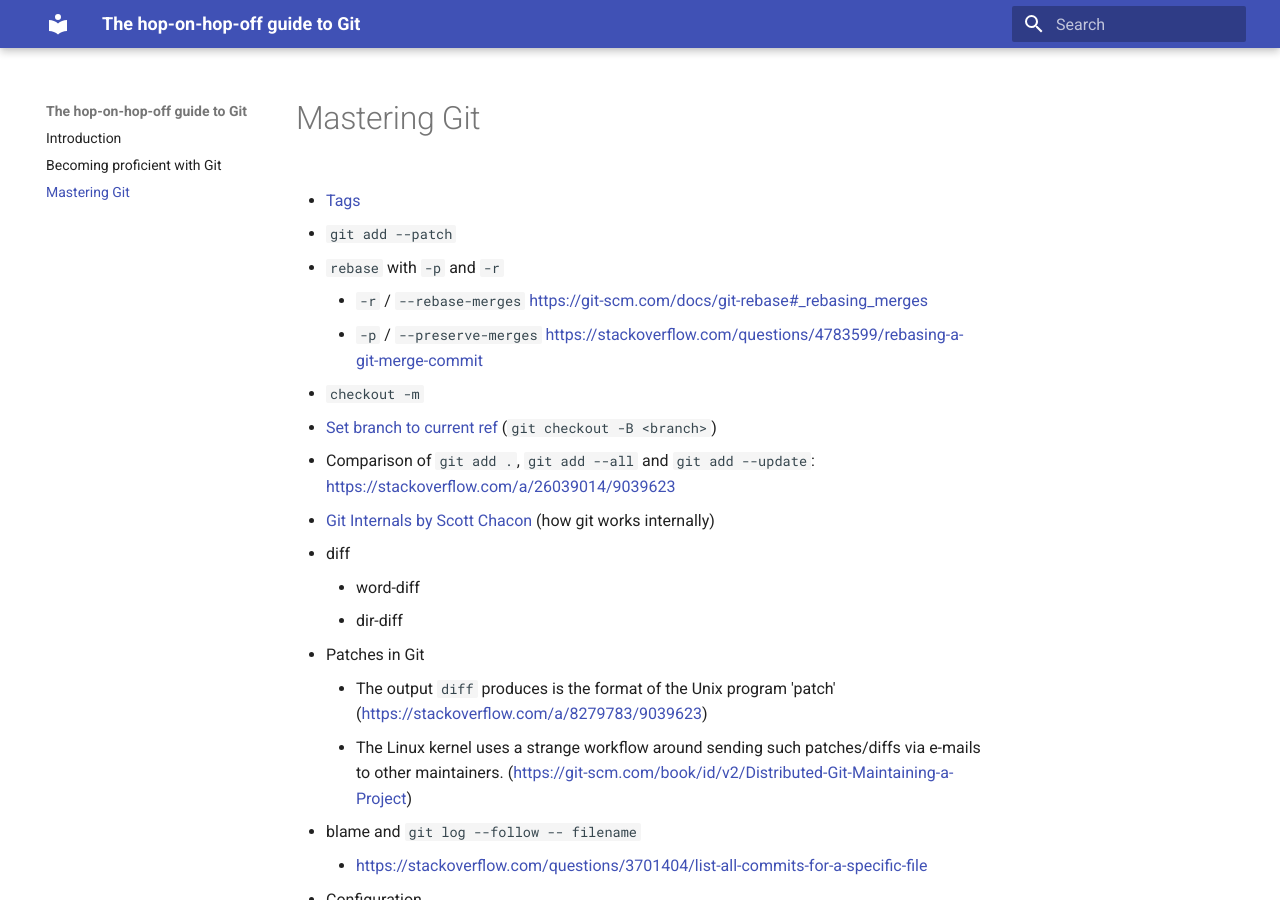
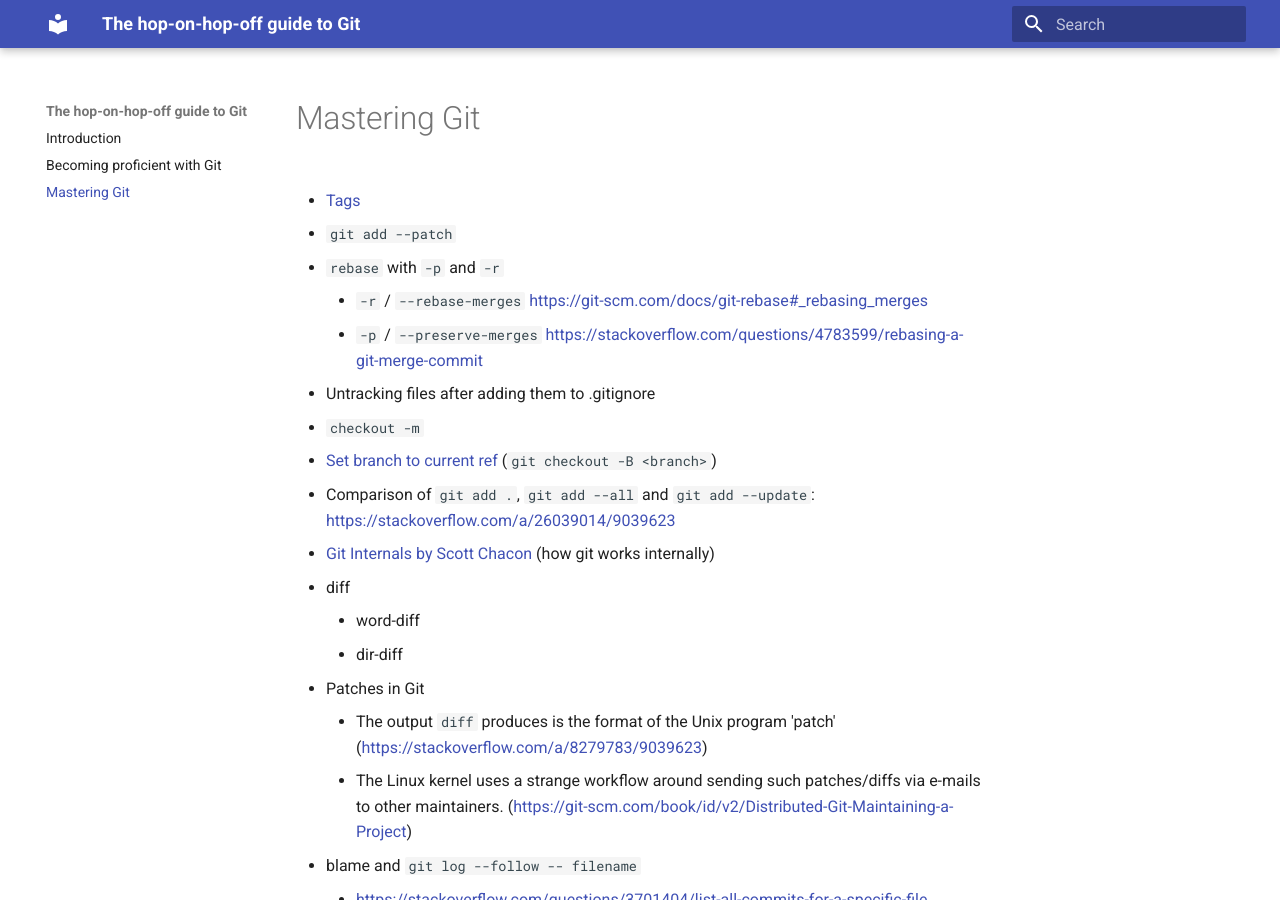
Before and after one commit to pofl/hop-on-hop-off-git, an MkDocs documentation site: the page built from docs/rest.md, in a window 1280 px wide and 900 px high. Built offline with MkDocs 1.6.1 and Material for MkDocs 9.7.7, drawn with Linux system fonts in a browser that asks for light colours; old or Windows-style settings are respelled for this version of MkDocs.

Commit message:
Gitacora saved 1 changed files

```diff
--- a/docs/rest.md
+++ b/docs/rest.md
@@ -7,6 +7,9 @@
 - `rebase` with `-p` and `-r`
     - `-r` / `--rebase-merges` <https://git-scm.com/docs/git-rebase#_rebasing_merges>
     - `-p` / `--preserve-merges` <https://stackoverflow.com/questions/4783599/rebasing-a-git-merge-commit>
+
+- Untracking files after adding them to .gitignore
+
 
 - `checkout -m`
 
```
